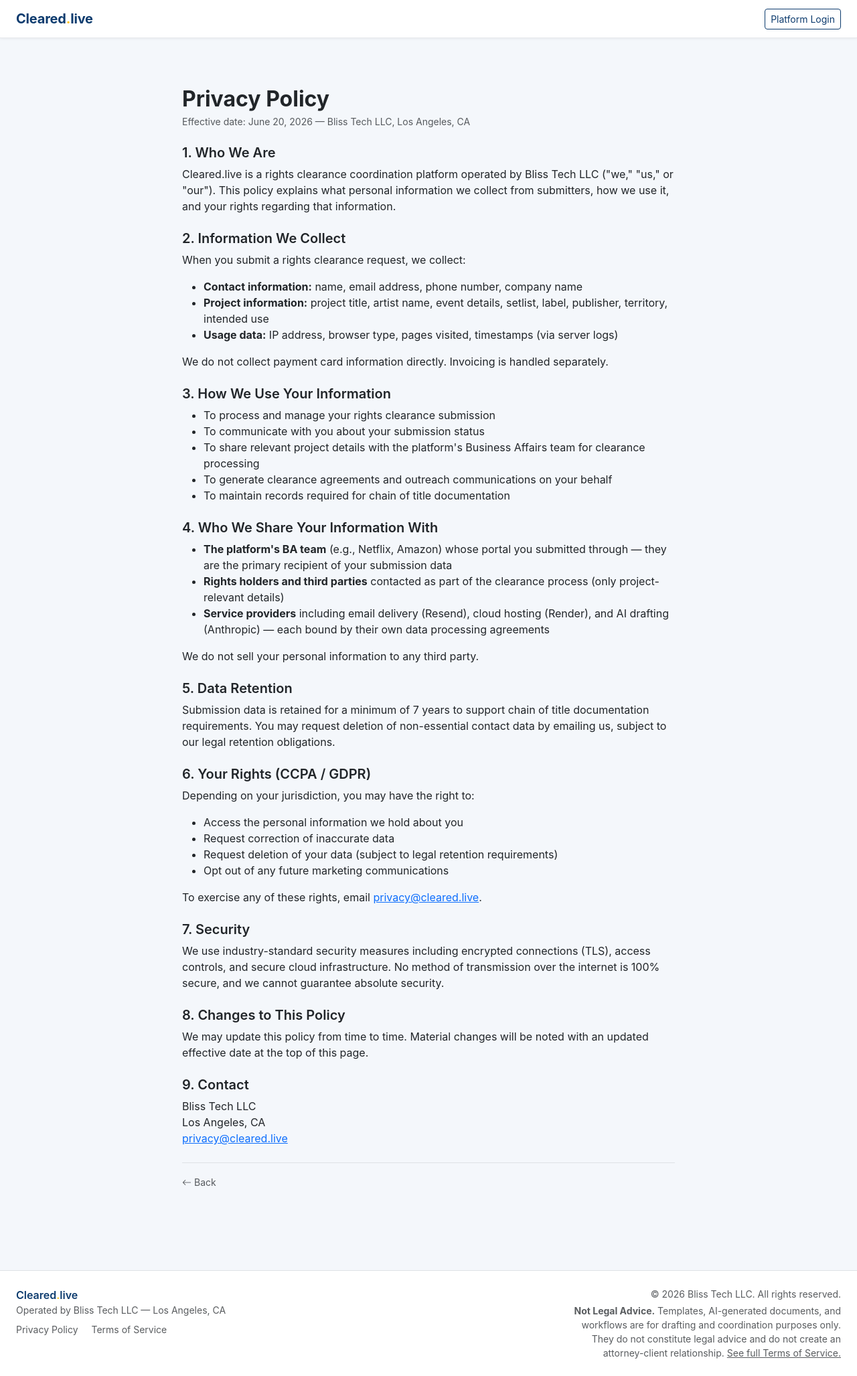
After one commit to basquared1/cleared-live-platform, a Flask app: page /privacy in a window 1280 px wide. The commit adds this page. Shown: the whole page at 67% size. Run offline with Flask 3, Linux system fonts and the light colour scheme.

Commit message:
Add legal compliance layer and public submitter guidelines
- Privacy Policy (/privacy): data collection, retention, CCPA/GDPR rights
- Terms of Service (/terms): not-legal-advice, submitter responsibilities, production entity rule, AI content disclaimer, platform role, governing law
- Submission form: two required checkboxes (agree to ToS/Privacy + authority to submit) before form can be submitted
- Not Legal Advice disclaimer inline above submit button with Terms/Privacy links
- Footer: Privacy Policy + Terms of Service links on all pages, expanded disclaimer
- ClearanceGuideline model: public_content + show_to_submitters fields
- Guideline detail page: submitter-facing section with toggle and separate public content editor
- Submit form: shows approved public guidelines for selected project type (JS-driven, hides if none published)
- migrate-db: adds public_content + show_to_submitters columns to clearance_guidelines

Co-Authored-By: Claude Sonnet 4.6 <noreply@anthropic.com>

```diff
--- a/app.py
+++ b/app.py
@@ -642,6 +642,14 @@ def submit(platform_slug):
         threading.Thread(target=_auto_draft_agent, args=(sub.id,), daemon=True).start()
         return redirect(url_for("submit_confirm", token=sub.token))
 
+    # Public guidelines: keyed by project_type, only approved + show_to_submitters=True
+    public_guidelines = {
+        g.project_type: g.public_content
+        for g in ClearanceGuideline.query.filter_by(
+            platform_id=platform.id, status="approved", show_to_submitters=True
+        ).all()
+        if g.public_content
+    }
     return render_template(
         "submit.html",
         platform=platform,
@@ -650,6 +658,7 @@ def submit(platform_slug):
         territory_labels=TERRITORY_LABELS,
         intended_use_options=INTENDED_USE_OPTIONS,
         clearance_templates=CLEARANCE_TEMPLATES,
+        public_guidelines=public_guidelines,
     )
 
 
@@ -1235,6 +1244,8 @@ def platform_guideline_detail(project_type):
                 g = ClearanceGuideline(platform_id=user.platform_id, project_type=project_type)
                 db.session.add(g)
             g.content = request.form.get("content", "").strip()
+            g.public_content = request.form.get("public_content", "").strip()
+            g.show_to_submitters = request.form.get("show_to_submitters") == "1"
             g.status = "draft"
             db.session.commit()
             flash("Guidelines saved as draft.", "success")
@@ -1259,6 +1270,20 @@ def platform_guideline_detail(project_type):
         project_type_label=PROJECT_TYPE_LABELS[project_type],
         clearance_items=CLEARANCE_TEMPLATES.get(project_type, []),
     )
+
+
+# ---------------------------------------------------------------------------
+# Legal pages (public)
+# ---------------------------------------------------------------------------
+
+@app.route("/privacy")
+def privacy_policy():
+    return render_template("privacy.html")
+
+
+@app.route("/terms")
+def terms_of_service():
+    return render_template("terms.html")
 
 
 # ---------------------------------------------------------------------------
@@ -1350,16 +1375,18 @@ def migrate_db_cmd():
         try:
             conn.execute(sa_text("""
                 CREATE TABLE IF NOT EXISTS clearance_guidelines (
-                    id           SERIAL PRIMARY KEY,
-                    platform_id  INTEGER NOT NULL REFERENCES platforms(id),
-                    project_type VARCHAR(30) NOT NULL,
-                    content      TEXT,
-                    status       VARCHAR(20) DEFAULT 'draft',
-                    approved_by  VARCHAR(100),
-                    approved_at  TIMESTAMP,
-                    version      INTEGER DEFAULT 1,
-                    created_at   TIMESTAMP DEFAULT NOW(),
-                    updated_at   TIMESTAMP DEFAULT NOW(),
+                    id                 SERIAL PRIMARY KEY,
+                    platform_id        INTEGER NOT NULL REFERENCES platforms(id),
+                    project_type       VARCHAR(30) NOT NULL,
+                    content            TEXT,
+                    public_content     TEXT,
+                    show_to_submitters BOOLEAN DEFAULT FALSE,
+                    status             VARCHAR(20) DEFAULT 'draft',
+                    approved_by        VARCHAR(100),
+                    approved_at        TIMESTAMP,
+                    version            INTEGER DEFAULT 1,
+                    created_at         TIMESTAMP DEFAULT NOW(),
+                    updated_at         TIMESTAMP DEFAULT NOW(),
                     UNIQUE(platform_id, project_type)
                 )
             """))
@@ -1368,6 +1395,17 @@ def migrate_db_cmd():
         except Exception as exc:
             conn.rollback()
             print(f"  clearance_guidelines: {exc}")
+        # Add public columns to existing clearance_guidelines table
+        for col_name, col_type in [("public_content", "TEXT"), ("show_to_submitters", "BOOLEAN DEFAULT FALSE")]:
+            try:
+                conn.execute(sa_text(
+                    f"ALTER TABLE clearance_guidelines ADD COLUMN IF NOT EXISTS {col_name} {col_type}"
+                ))
+                conn.commit()
+                print(f"  clearance_guidelines.{col_name} OK")
+            except Exception as exc:
+                conn.rollback()
+                print(f"  clearance_guidelines.{col_name}: {exc}")
     print("Migration complete.")
 
 
--- a/models.py
+++ b/models.py
@@ -383,7 +383,9 @@ class ClearanceGuideline(db.Model):
     id           = db.Column(db.Integer, primary_key=True)
     platform_id  = db.Column(db.Integer, db.ForeignKey("platforms.id"), nullable=False)
     project_type = db.Column(db.String(30), nullable=False)   # live_music | documentary | etc.
-    content      = db.Column(db.Text)
+    content           = db.Column(db.Text)           # internal BA view
+    public_content    = db.Column(db.Text)           # shown to submitters
+    show_to_submitters= db.Column(db.Boolean, default=False)
     status       = db.Column(db.String(20), default="draft")  # draft | approved
     approved_by  = db.Column(db.String(100))
     approved_at  = db.Column(db.DateTime)
--- a/templates/base.html
+++ b/templates/base.html
@@ -54,15 +54,20 @@
 
 <footer class="border-top mt-5 py-4 bg-white">
   <div class="container-fluid px-4" style="max-width:1400px; margin:0 auto;">
-    <div class="row g-3 align-items-center">
+    <div class="row g-3 align-items-start">
       <div class="col-md-6">
         <div class="fw-semibold text-navy">Cleared<span class="text-warning">.</span>live</div>
         <div class="small text-muted">Operated by Bliss Tech LLC &mdash; Los Angeles, CA</div>
+        <div class="small mt-2">
+          <a href="/privacy" class="text-muted text-decoration-none me-3">Privacy Policy</a>
+          <a href="/terms" class="text-muted text-decoration-none">Terms of Service</a>
+        </div>
       </div>
       <div class="col-md-6 text-md-end">
         <div class="small text-muted">&copy; 2026 Bliss Tech LLC. All rights reserved.</div>
-        <div class="small text-muted mt-1">
-          <strong>Not Legal Advice.</strong> Documents and workflows are for drafting purposes only and do not constitute legal advice.
+        <div class="small text-muted mt-1" style="max-width:420px; margin-left:auto;">
+          <strong>Not Legal Advice.</strong> Templates, AI-generated documents, and workflows are for drafting and coordination purposes only. They do not constitute legal advice and do not create an attorney-client relationship.
+          <a href="/terms" class="text-muted">See full Terms of Service.</a>
         </div>
       </div>
     </div>
--- /dev/null
+++ b/templates/privacy.html
@@ -0,0 +1,83 @@
+{% extends "base.html" %}
+{% block title %}Privacy Policy — Cleared.live{% endblock %}
+{% block content %}
+<div class="container py-5" style="max-width:760px;">
+
+  <h2 class="fw-bold mb-1">Privacy Policy</h2>
+  <p class="text-muted small mb-4">Effective date: June 20, 2026 &mdash; Bliss Tech LLC, Los Angeles, CA</p>
+
+  <div class="mb-4">
+    <h5 class="fw-semibold">1. Who We Are</h5>
+    <p>Cleared.live is a rights clearance coordination platform operated by Bliss Tech LLC ("we," "us," or "our"). This policy explains what personal information we collect from submitters, how we use it, and your rights regarding that information.</p>
+  </div>
+
+  <div class="mb-4">
+    <h5 class="fw-semibold">2. Information We Collect</h5>
+    <p>When you submit a rights clearance request, we collect:</p>
+    <ul>
+      <li><strong>Contact information:</strong> name, email address, phone number, company name</li>
+      <li><strong>Project information:</strong> project title, artist name, event details, setlist, label, publisher, territory, intended use</li>
+      <li><strong>Usage data:</strong> IP address, browser type, pages visited, timestamps (via server logs)</li>
+    </ul>
+    <p>We do not collect payment card information directly. Invoicing is handled separately.</p>
+  </div>
+
+  <div class="mb-4">
+    <h5 class="fw-semibold">3. How We Use Your Information</h5>
+    <ul>
+      <li>To process and manage your rights clearance submission</li>
+      <li>To communicate with you about your submission status</li>
+      <li>To share relevant project details with the platform's Business Affairs team for clearance processing</li>
+      <li>To generate clearance agreements and outreach communications on your behalf</li>
+      <li>To maintain records required for chain of title documentation</li>
+    </ul>
+  </div>
+
+  <div class="mb-4">
+    <h5 class="fw-semibold">4. Who We Share Your Information With</h5>
+    <ul>
+      <li><strong>The platform's BA team</strong> (e.g., Netflix, Amazon) whose portal you submitted through — they are the primary recipient of your submission data</li>
+      <li><strong>Rights holders and third parties</strong> contacted as part of the clearance process (only project-relevant details)</li>
+      <li><strong>Service providers</strong> including email delivery (Resend), cloud hosting (Render), and AI drafting (Anthropic) — each bound by their own data processing agreements</li>
+    </ul>
+    <p>We do not sell your personal information to any third party.</p>
+  </div>
+
+  <div class="mb-4">
+    <h5 class="fw-semibold">5. Data Retention</h5>
+    <p>Submission data is retained for a minimum of 7 years to support chain of title documentation requirements. You may request deletion of non-essential contact data by emailing us, subject to our legal retention obligations.</p>
+  </div>
+
+  <div class="mb-4">
+    <h5 class="fw-semibold">6. Your Rights (CCPA / GDPR)</h5>
+    <p>Depending on your jurisdiction, you may have the right to:</p>
+    <ul>
+      <li>Access the personal information we hold about you</li>
+      <li>Request correction of inaccurate data</li>
+      <li>Request deletion of your data (subject to legal retention requirements)</li>
+      <li>Opt out of any future marketing communications</li>
+    </ul>
+    <p>To exercise any of these rights, email <a href="mailto:privacy@cleared.live">privacy@cleared.live</a>.</p>
+  </div>
+
+  <div class="mb-4">
+    <h5 class="fw-semibold">7. Security</h5>
+    <p>We use industry-standard security measures including encrypted connections (TLS), access controls, and secure cloud infrastructure. No method of transmission over the internet is 100% secure, and we cannot guarantee absolute security.</p>
+  </div>
+
+  <div class="mb-4">
+    <h5 class="fw-semibold">8. Changes to This Policy</h5>
+    <p>We may update this policy from time to time. Material changes will be noted with an updated effective date at the top of this page.</p>
+  </div>
+
+  <div class="mb-4">
+    <h5 class="fw-semibold">9. Contact</h5>
+    <p>Bliss Tech LLC<br>Los Angeles, CA<br><a href="mailto:privacy@cleared.live">privacy@cleared.live</a></p>
+  </div>
+
+  <div class="border-top pt-3 mt-4">
+    <a href="javascript:history.back()" class="text-muted small text-decoration-none"><i class="bi bi-arrow-left me-1"></i>Back</a>
+  </div>
+
+</div>
+{% endblock %}
```
Also changed, not shown: templates/platform/guideline_detail.html (+35 -0 lines), templates/submit.html (+51 -0 lines), templates/terms.html (added, +76 -0 lines).
